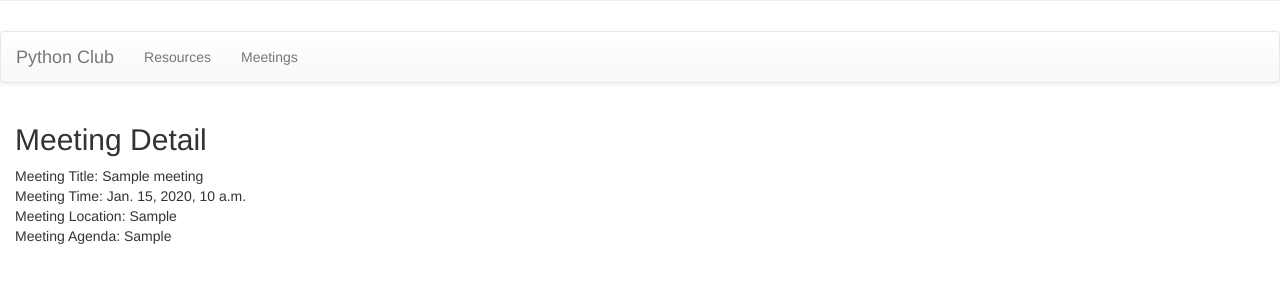
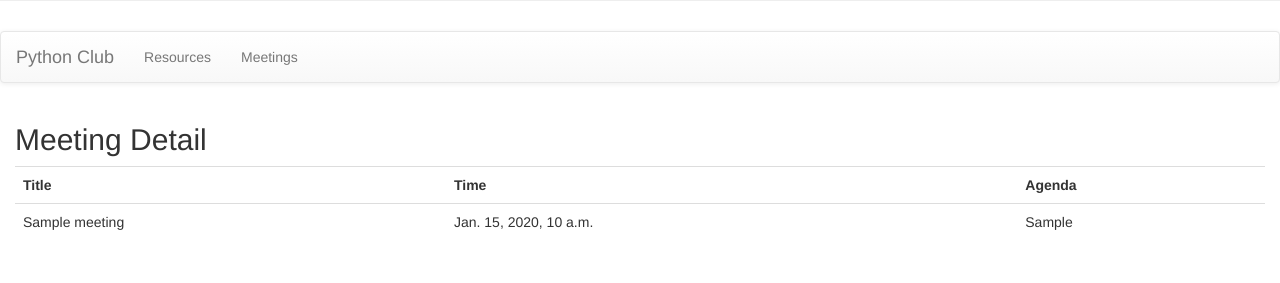
Before and after one commit to Lucia922/PythonClubW2020, a Django app: page /club/meetingdetail/1 in a window 1280 px wide. Shown: the part 194-477 px from the top of the page. Run offline with Django 3.2, Linux system fonts and the light colour scheme; tables that the repository leaves empty hold one stand-in row (values such as "Sample post"); some libraries are stand-ins or nearby versions.

Commit message:
Second meeting detail commit

```diff
--- a/pythonclub/club/templates/club/meetingdetail.html
+++ b/pythonclub/club/templates/club/meetingdetail.html
@@ -2,10 +2,17 @@
 {% block content %}
 <h2>Meeting Detail</h2>
 
-<p>Meeting Title: {{meeting.meetingtitle}}<br/>
-    Meeting Time: {{meeting.meetingtime}}<br/>
-    Meeting Location: {{meeting.meetinglocation}}<br/>
-    Meeting Agenda: {{meeting.meetingagenda}}
-</p>
+<table class='table'>
+<tr>
+    <th>Title</th>
+    <th>Time</th>
+    <th>Agenda</th>
+</tr>
+<tr>
+    <td>{{ meeting.meetingtitle }}</td>
+    <td>{{ meeting.meetingtime }}</td>
+    <td>{{ meeting.meetingagenda }}</td>
+</tr>
+</table>
 
 {% endblock %}
```
